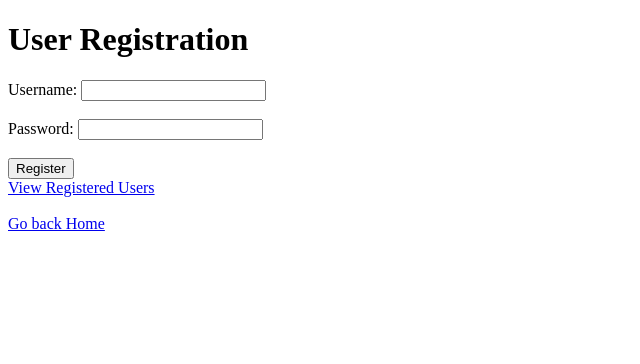
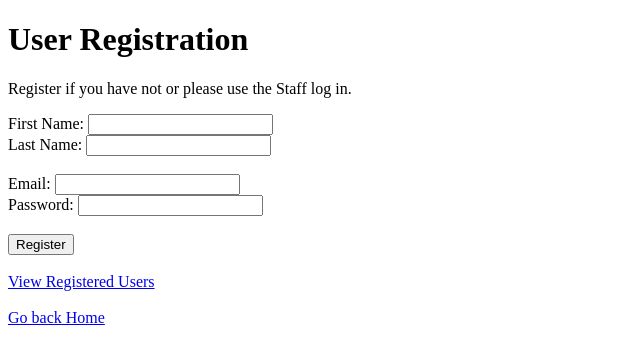
Before and after one commit to CS-LTU/com7033-assignment-Karnapx, a Flask app: page /register in a window 1280 px wide. Shown: the top 364 px of the page, without its empty margins (0-640 px from the left). Run offline with Flask 3, Linux system fonts and the light colour scheme.

Commit message:
user html page created, with a table - table not running correctly so it will be fixed. login html page made - need to create a route to get it up and running. Register page, changed to allow people to sign in.

```diff
--- a/app.py
+++ b/app.py
@@ -48,7 +48,7 @@ def do_register():
     conn.commit()
     conn.close()
 
-    return redirect('/users')
+    return redirect('users.html')
 
 @app.route('/users')
 def users():
--- a/templates/register.html
+++ b/templates/register.html
@@ -7,14 +7,26 @@
 </head>
 <body>
     <h1>User Registration</h1>
+    <p>Register if you have not or please use the Staff log in.</p>
+
     <form method="POST" action="/register">
-        <lablel for="username">Username:</lablel>
-        <input type="text" id="username" name="username" required><br><br>
-        <label for="password">Password:</label>
-        <input type="passsword" id="password" name="password" required><br><br>
-        <input type="submit" value="Register">
+       <label for="first_name">First Name:</label>
+       <input type="text" id="first_name" name="first_name" required><br>
+
+       <label for="last_name">Last Name:</label>
+       <input type="text" id="last_name" name="last_name" required><br><br>
+
+       <label for="email">Email:</label>
+       <input type="email" id="email" name="email" required><br>
+
+       <label for="password">Password:</label>
+       <input type="password" id="password" name="password" required><br><br>
+
+       <input type="submit" value="Register">
+
     </form>
-    <a href="\users">View Registered Users</a>
+    <br>
+    <a href="users.html">View Registered Users</a>
     <br>
     <br>
     <a href="home.html">Go back Home</a>
```
Also changed, not shown: templates/login.html (added, +11 -0 lines), users.html (added, +28 -0 lines).
